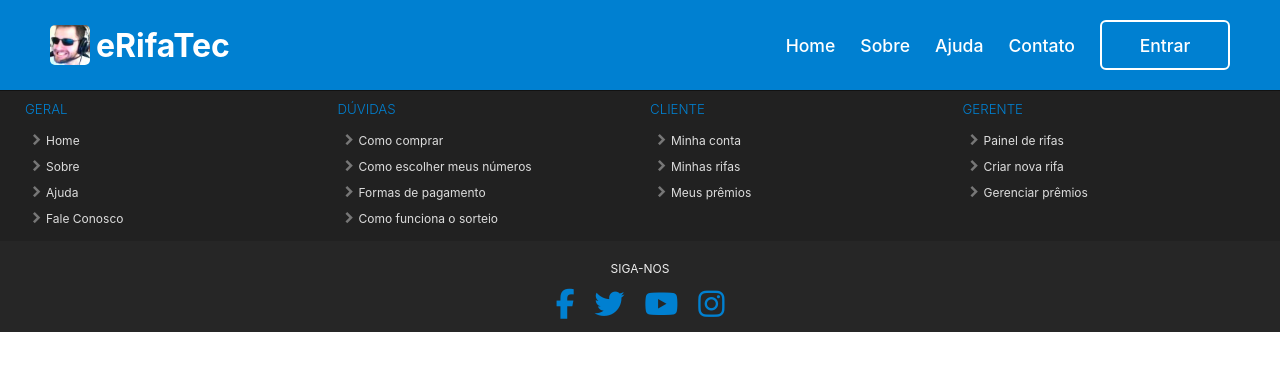
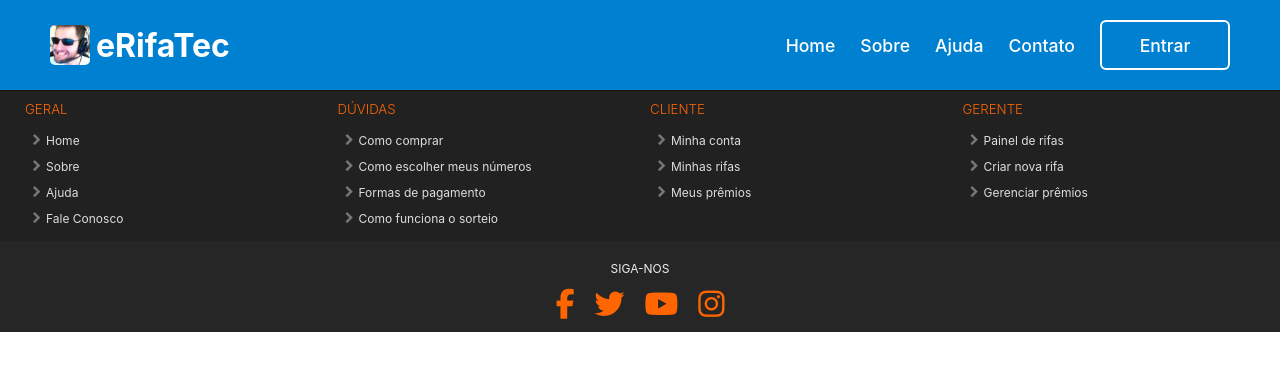
Before and after one commit to TCCMarcoLemasArthur/eRifaTec, a React (Create React App) app: page / in a window 1280 px wide. Shown: the top 370 px of the page. Built offline with nearby package versions, Linux system fonts and the light colour scheme.

Commit message:
cores do rodape definidas

```diff
--- a/src/frontend/estilos/footer.css
+++ b/src/frontend/estilos/footer.css
@@ -26,7 +26,7 @@
 }
 
 .rodape .link-section h5 {
-    color: var(--secundaria);
+    color: var(--primaria);
     text-transform: uppercase;
     font-weight: 300;
     margin-top: 10px;
@@ -107,5 +107,5 @@
 
 .rodape .redes-sociais span {
     display: inline-block;
-    color: var(--secundaria);
+    color: var(--primaria);
 }
```
